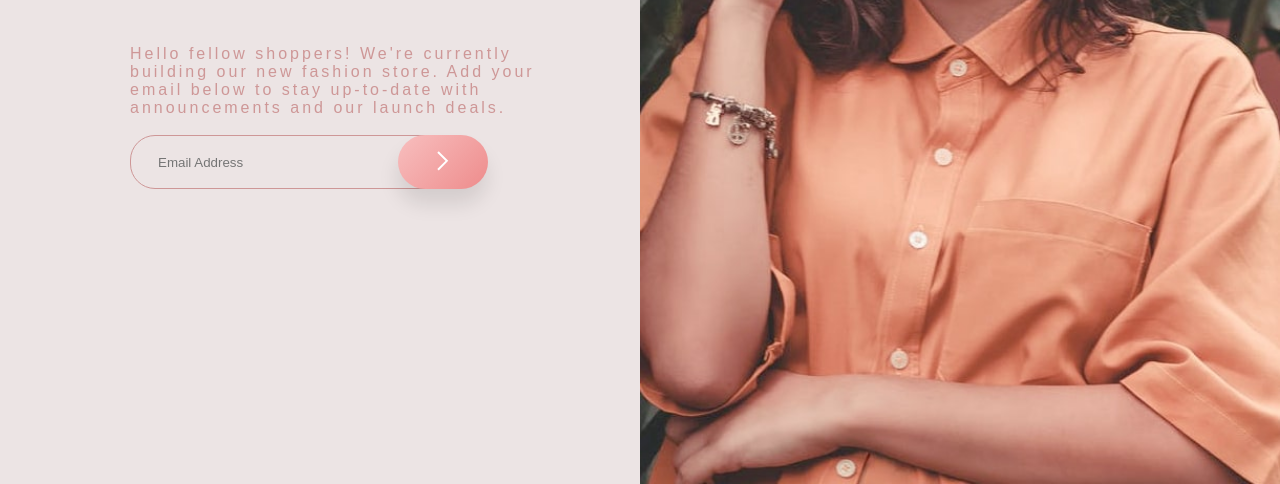
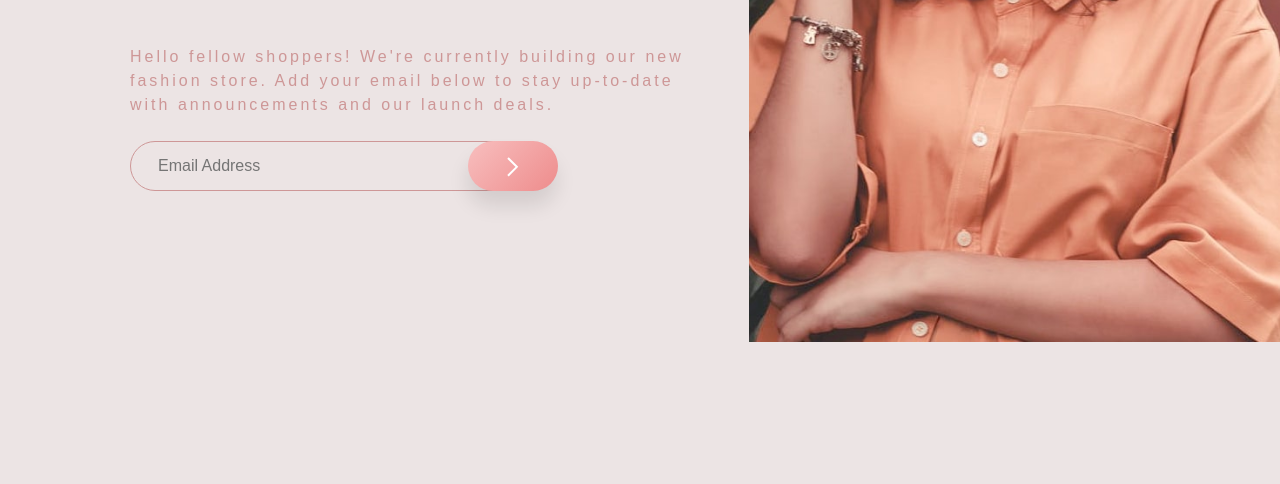
Before and after one commit to nagendra226/BaseApparel_FrontEndDeveloper, a plain HTML site: page base-apparel-coming-soon-master/index.html in a window 1280 px wide. Shown: the part 355-839 px from the top of the page. After the commit the page ends 800 px from the top, so only its background shows below. Drawn offline with nearby package versions, Linux system fonts and the light colour scheme.

Commit message:
Add files via upload
Made Changes to latest one.

```diff
--- a/base-apparel-coming-soon-master/CSS/styles.css
+++ b/base-apparel-coming-soon-master/CSS/styles.css
@@ -1,8 +1,7 @@
-
-
-.main-class1{
-position: relative;
-top:600px;
+/************************************Class Selectors - BEGIN************************************/
+.main-class1 {
+  position: relative;
+  top: 600px;
 }
 
 .weare-coming {
@@ -12,42 +11,13 @@ top:600px;
   font-weight: normal;
   letter-spacing: 4px;
   position: absolute;
-  bottom:250px;
-  left:130px;
+  bottom: 250px;
+  left: 130px;
   text-transform: uppercase;
 
 }
 
-span{
-  color: #413A3A;
-  font-weight:400;
-}
-
-
-.heroine-image{
-  width: 50%;
-  float:right;
-
-}
-
-.main-class2{
-  margin-left:130px;
-  width:35%;
-  color: #CE9797;
-  font-family: 'Josefin Sans', sans-serif;
-  letter-spacing: 3px;
-  margin-bottom:0;
-  position:absolute;
-  top:400px;
-}
-
-
-body {
-  background-color: #ECE4E4;
-  margin:0;
-}
-
-.input-box__input{
+.input-box-input {
   border: 1px solid #CE9797;
   text-indent: 25px;
   color: #CE9797;
@@ -55,12 +25,12 @@ body {
   background-repeat: no-repeat;
   background-position: 80%;
   border-radius: 25px;
-  width: 75%;
+  width: 70%;
   height: 50px;
 }
 
-.input-box__submit-button{
-  background-image: linear-gradient(135deg,hsl(0, 80%, 86%), hsl(0, 74%, 74%));
+.input-box-submit-button {
+  background-image: linear-gradient(135deg, hsl(0, 80%, 86%), hsl(0, 74%, 74%));
   border-radius: 40px;
   box-shadow: -1px 15px 20px rgba(3, 3, 3, .1);
   border: none;
@@ -68,15 +38,48 @@ body {
   height: 100%;
   position: absolute;
   top: 0;
-  right:20%;
+  left: 60%;
   width: 90px;
 }
 
-.article-container__input-box{
+.article-container-input-box {
   position: relative;
 }
 
-.logo{
+.logo {
   position: absolute;
-  left:130px;
+  left: 130px;
+  padding-top: 2.5%;
 }
+
+.heroine-image {
+  width: 85%;
+  float: right
+}
+
+.main-class2 {
+  margin-left: 130px;
+  width: 86%;
+  color: #CE9797;
+  font-family: 'Josefin Sans', sans-serif;
+  letter-spacing: 3px;
+  margin-bottom: 0;
+  position: absolute;
+  top: 400px;
+}
+
+/************************************Class Selectors - END************************************/
+
+/************************************Tag Selectors - BEGIN************************************/
+
+span {
+  color: #413A3A;
+  font-weight: 400;
+}
+
+body {
+  background-color: #ECE4E4;
+  margin: 0;
+}
+
+/************************************Tag Selectors - END************************************/
--- a/base-apparel-coming-soon-master/index.html
+++ b/base-apparel-coming-soon-master/index.html
@@ -3,8 +3,19 @@
 
 <head>
   <meta charset="UTF-8">
-  <meta name="viewport" content="width=device-width, initial-scale=1.0"> <!-- displays site properly based on user's device -->
-
+  <meta name="viewport" content="width=device-width, initial-scale=1.0">
+  <!-- displays site properly based on user's device -->
+  <script src="https://code.jquery.com/jquery-3.3.1.slim.min.js"
+    integrity="sha384-q8i/X+965DzO0rT7abK41JStQIAqVgRVzpbzo5smXKp4YfRvH+8abtTE1Pi6jizo" crossorigin="anonymous">
+  </script>
+  <script src="https://cdnjs.cloudflare.com/ajax/libs/popper.js/1.14.7/umd/popper.min.js"
+    integrity="sha384-UO2eT0CpHqdSJQ6hJty5KVphtPhzWj9WO1clHTMGa3JDZwrnQq4sF86dIHNDz0W1" crossorigin="anonymous">
+  </script>
+  <link rel="stylesheet" href="https://stackpath.bootstrapcdn.com/bootstrap/4.3.1/css/bootstrap.min.css"
+    integrity="sha384-ggOyR0iXCbMQv3Xipma34MD+dH/1fQ784/j6cY/iJTQUOhcWr7x9JvoRxT2MZw1T" crossorigin="anonymous">
+  <script src="https://stackpath.bootstrapcdn.com/bootstrap/4.3.1/js/bootstrap.min.js"
+    integrity="sha384-JjSmVgyd0p3pXB1rRibZUAYoIIy6OrQ6VrjIEaFf/nJGzIxFDsf4x0xIM+B07jRM" crossorigin="anonymous">
+  </script>
   <link rel="icon" type="image/png" sizes="32x32" href="./images/favicon-32x32.png">
   <link rel="stylesheet" href="CSS/styles.css">
 
@@ -14,30 +25,31 @@
 </head>
 
 <body>
-  <img class="logo"  src="./images/logo.svg" alt="">
+  <img class="logo" src="./images/logo.svg" alt="">
+  <div class="row">
 
+    <div class="col lg-2">
       <div class="main-class1">
         <h1 class="weare-coming"> We're <br> <span> coming <br> soon</span> </h1>
       </div>
-
-
-  <img class="heroine-image" src="images/hero-desktop.jpg" alt="heroine">
-
       <div class="main-class2">
         Hello fellow shoppers! We're currently building our new fashion store.
         Add your email below to stay up-to-date with announcements and our launch deals.
         <br>
         <br>
-    <form class="article-container__input-box flex-item">
-    <label>
-    <input class="input-box__input" type="email" placeholder="Email Address">
-    <button class="input-box__submit-button" type="submit">
+        <form class="article-container-input-box flex-item">
+          <input class="input-box-input" type="email" placeholder="Email Address">
+          <button class="input-box-submit-button" type="submit">
             <img id="arrow-icon" src="./images/icon-arrow.svg" alt="">
-    </label>
         </form>
       </div>
+    </div>
 
+    <div class="col lg-2">
+      <img class="heroine-image" src="images/hero-desktop.jpg" alt="heroine">
+    </div>
 
+  </div>
 
 </body>
 
```
Lines whose indentation alone changed are shown as unchanged.
